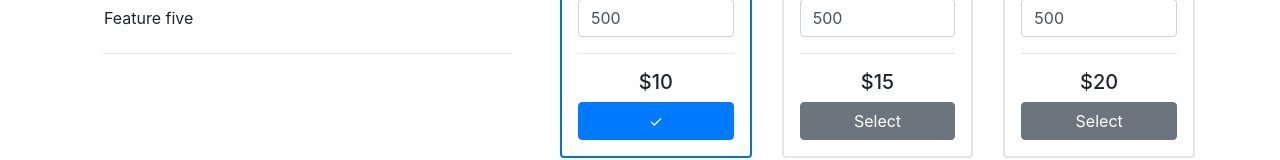
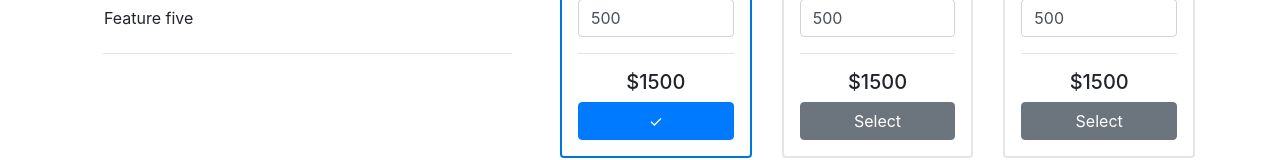
Before and after one commit to marcinmajkowski/angular-advanced-forms, an Angular app: page / in a window 1280 px wide. Shown: the part 537-697 px from the top of the page. Built offline with nearby package versions, Linux system fonts and the light colour scheme.

Commit message:
Implement variants price initialization

```diff
--- a/src/app/offer-configurator/offer-configurator.component.ts
+++ b/src/app/offer-configurator/offer-configurator.component.ts
@@ -37,6 +37,23 @@ const SAMPLE_FEATURE_GROUPS: FeatureGroup[] = [{
   }]
 }];
 
+const SAMPLE_VARIANTS: Variant[] = [{
+  name: 'First',
+  isDisabled: false,
+  featureGroups: SAMPLE_FEATURE_GROUPS,
+  price: null,
+}, {
+  name: 'Second',
+  isDisabled: false,
+  featureGroups: SAMPLE_FEATURE_GROUPS,
+  price: null,
+}, {
+  name: 'Third',
+  isDisabled: false,
+  featureGroups: SAMPLE_FEATURE_GROUPS,
+  price: null,
+}];
+
 @Component({
   selector: 'app-offer-configurator',
   templateUrl: './offer-configurator.component.html',
@@ -45,28 +62,25 @@ const SAMPLE_FEATURE_GROUPS: FeatureGroup[] = [{
 })
 export class OfferConfiguratorComponent implements OnInit {
 
-  variants: Variant[] = [{
-    name: 'First',
-    isDisabled: false,
-    featureGroups: SAMPLE_FEATURE_GROUPS,
-    price: 10,
-  }, {
-    name: 'Second',
-    isDisabled: false,
-    featureGroups: SAMPLE_FEATURE_GROUPS,
-    price: 15,
-  }, {
-    name: 'Third',
-    isDisabled: false,
-    featureGroups: SAMPLE_FEATURE_GROUPS,
-    price: 20,
-  }];
+  variants: Variant[];
 
-  selectedVariant: Variant = this.variants[0];
+  selectedVariant: Variant;
 
   constructor(private variantPriceService: VariantPriceService) { }
 
   ngOnInit() {
+    this.variants = SAMPLE_VARIANTS;
+    this.selectedVariant = this.variants[0];
+    this.variants.forEach(variant => this.calculateVariant(variant));
+  }
+
+  calculateVariant(variant: Variant) {
+    if (!variant.isDisabled) {
+      variant.isDisabled = true;
+      this.variantPriceService.calculatePrice$(variant)
+        .finally(() => variant.isDisabled = false)
+        .subscribe(calculatedVariant => variant.price = calculatedVariant.price);
+    }
   }
 
   onSelected(variant: Variant) {
@@ -74,11 +88,7 @@ export class OfferConfiguratorComponent implements OnInit {
   }
 
   onFeatureBlur(variant: Variant) {
-    if (!variant.isDisabled) {
-      variant.isDisabled = true;
-      this.variantPriceService.calculatePrice$(variant)
-        .finally(() => variant.isDisabled = false)
-        .subscribe(calculatedVariant => variant.price = calculatedVariant.price);
-    }
+    // TODO recalculate only if changed
+    this.calculateVariant(variant);
   }
 }
```
